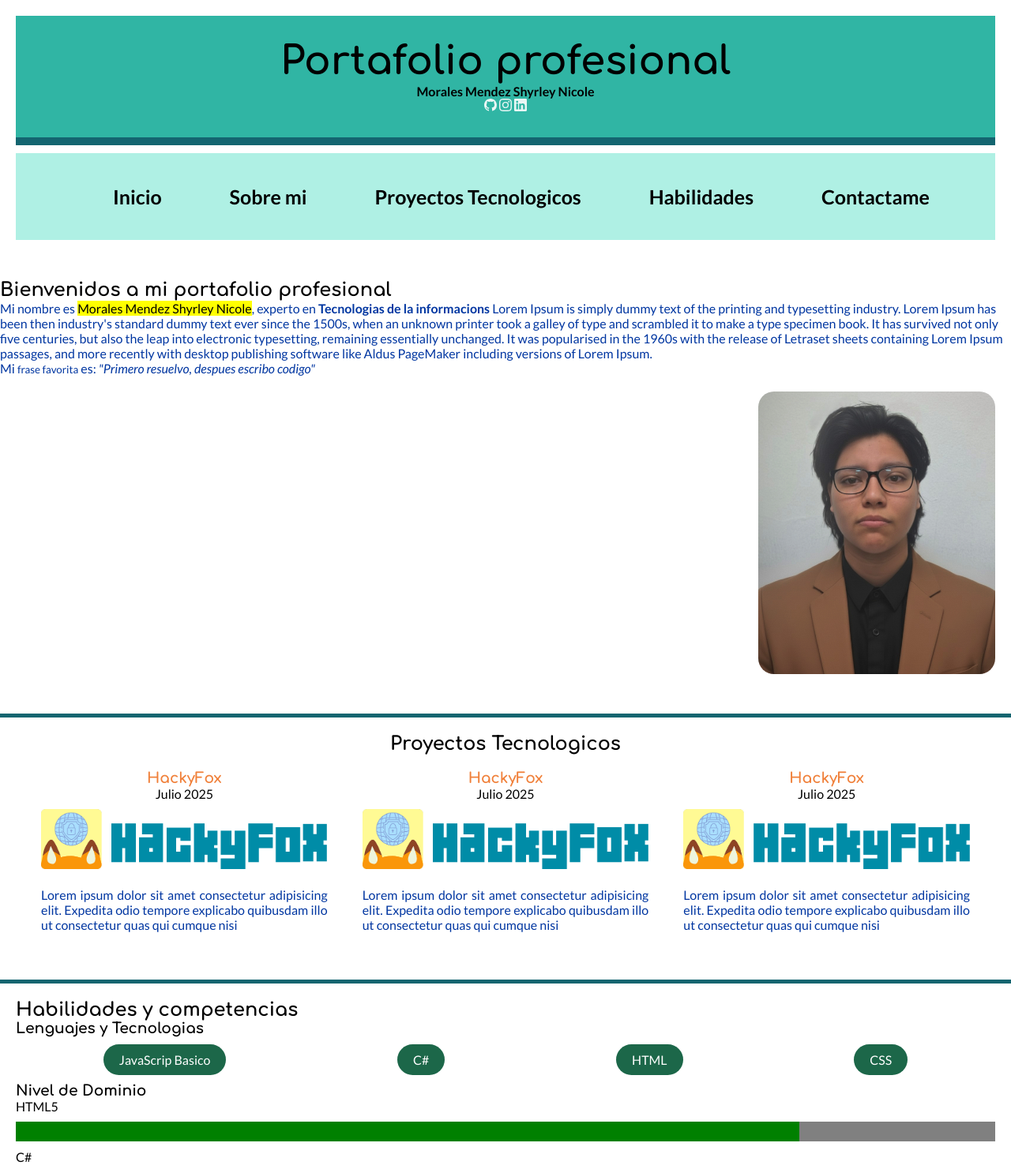
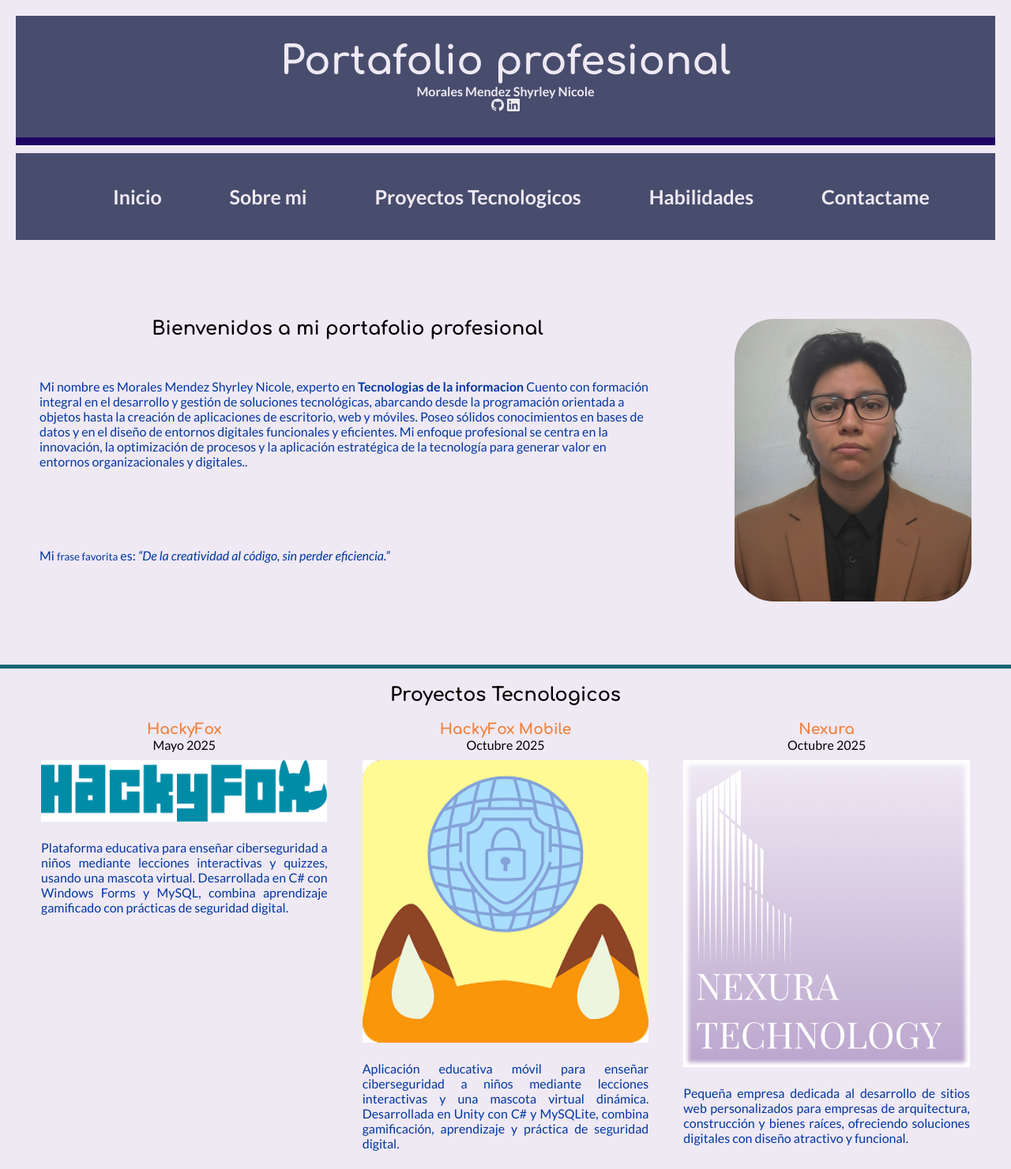
Before and after one commit to strawrabbit0424/PORTAFOLIO-SNMorales, a plain HTML site: page index.html in a window 1280 px wide. Shown: the top 1481 px of the page at 79% size. Drawn offline with Linux system fonts and the light colour scheme.

Commit message:
Actualizacion: proyectos e informacion. Estilizacion

```diff
--- a/css/main.css
+++ b/css/main.css
@@ -6,27 +6,36 @@
 
 body {
     font-family: "Lato", sans-serif;
+    background: rgb(239, 233, 244)
 }
 
+
+
 header {
-    background: rgb(48, 181, 164);
+    background: rgb(72, 77, 109);
     text-align: center;
     margin-top: 20px;
     margin-left: 20px;
     margin-right: 20px;
-    border-bottom: solid 10px rgb(20, 101, 112);
+    border-bottom: solid 10px rgb(32, 6, 99);
     padding: 30px;
 
 }
 
-
-
 h1 {
     font-family: "Comfortaa", sans-serif;
     font-size: 50px;
+    color: rgb(239, 233, 244);
 }
 
-h2,
+h4 {
+    color: rgb(239, 233, 244);
+}
+
+h2{
+    font-family: "Comfortaa", sans-serif;
+    text-align: center;
+}
 h3 {
     font-family: "Comfortaa", sans-serif;
 }
@@ -34,6 +43,7 @@ h3 {
 p {
     font-family: "Lato", sans-serif;
     color: rgb(0, 54, 161);
+    padding: 50px;
 }
 
 .bi {
@@ -47,7 +57,7 @@ p {
 }
 
 nav {
-    background: rgb(175, 240, 228);
+    background: rgb(72, 77, 109);
     margin-top: 10px;
     margin-bottom: 50px;
     margin-left: 20px;
@@ -58,7 +68,7 @@ nav {
 
 #menu-principal a {
     text-decoration: none;
-    color: #000000;
+    color: rgb(239, 233, 244);
     font-size: 25px;
     font-weight: bolder;
 }
@@ -68,12 +78,16 @@ nav {
     background-color: rgba(137, 188, 179, 0.779);
 }
 
+#sobreMi{
+    display: flex;
+}
 
 #foto-perfil {
     width: 300px;
-    border-radius: 20px;
+    border-radius: 50px;
     float: right;
-    margin: 20px;
+    margin: 50px;
+
 }
 
 main {
@@ -90,6 +104,7 @@ section {
     margin-top: 30px;
     text-align: center;
 }
+
 
 #lista-proyectos {
     display: flex;
@@ -172,6 +187,9 @@ select {
     border-radius: 10px;
 }
 
+.campos{
+    padding: 10px;
+}
 .campos button {
     background-color: #3e8284;
     color: #ffffff;
@@ -181,16 +199,16 @@ select {
     border-radius: 10px;
 }
 
-.campos .opciones {
-    width: 20px;
-}
+
+
+
 
 footer {
     overflow: hidden;
     padding: 40px 0;
-    background-color: rgb(48, 181, 164);
+  background: rgb(72, 77, 109);
     text-align: center;
-    border-top: solid 10px rgb(20, 101, 112);
+    border-top: solid 10px rgb(32, 6, 99);
 }
 
 footer p {
--- a/index.html
+++ b/index.html
@@ -7,6 +7,8 @@
 </head>
 
 <body>
+   <script src="scripts.js"></script>
+</audio>
     <header> <!--Encabezado pagina web -->
         <h1>Portafolio profesional</h1>
         <h4>Morales Mendez Shyrley Nicole</h4>
@@ -16,12 +18,6 @@
                     viewBox="0 0 16 16">
                     <path
                         d="M8 0C3.58 0 0 3.58 0 8c0 3.54 2.29 6.53 5.47 7.59.4.07.55-.17.55-.38 0-.19-.01-.82-.01-1.49-2.01.37-2.53-.49-2.69-.94-.09-.23-.48-.94-.82-1.13-.28-.15-.68-.52-.01-.53.63-.01 1.08.58 1.23.82.72 1.21 1.87.87 2.33.66.07-.52.28-.87.51-1.07-1.78-.2-3.64-.89-3.64-3.95 0-.87.31-1.59.82-2.15-.08-.2-.36-1.02.08-2.12 0 0 .67-.21 2.2.82.64-.18 1.32-.27 2-.27s1.36.09 2 .27c1.53-1.04 2.2-.82 2.2-.82.44 1.1.16 1.92.08 2.12.51.56.82 1.27.82 2.15 0 3.07-1.87 3.75-3.65 3.95.29.25.54.73.54 1.48 0 1.07-.01 1.93-.01 2.2 0 .21.15.46.55.38A8.01 8.01 0 0 0 16 8c0-4.42-3.58-8-8-8" />
-                </svg></a>
-            <a href="#" class="redes">
-                <svg xmlns="http://www.w3.org/2000/svg" width="16" height="16" fill="currentColor"
-                    class="bi bi-instagram" viewBox="0 0 16 16">
-                    <path
-                        d="M8 0C5.829 0 5.556.01 4.703.048 3.85.088 3.269.222 2.76.42a3.9 3.9 0 0 0-1.417.923A3.9 3.9 0 0 0 .42 2.76C.222 3.268.087 3.85.048 4.7.01 5.555 0 5.827 0 8.001c0 2.172.01 2.444.048 3.297.04.852.174 1.433.372 1.942.205.526.478.972.923 1.417.444.445.89.719 1.416.923.51.198 1.09.333 1.942.372C5.555 15.99 5.827 16 8 16s2.444-.01 3.298-.048c.851-.04 1.434-.174 1.943-.372a3.9 3.9 0 0 0 1.416-.923c.445-.445.718-.891.923-1.417.197-.509.332-1.09.372-1.942C15.99 10.445 16 10.173 16 8s-.01-2.445-.048-3.299c-.04-.851-.175-1.433-.372-1.941a3.9 3.9 0 0 0-.923-1.417A3.9 3.9 0 0 0 13.24.42c-.51-.198-1.092-.333-1.943-.372C10.443.01 10.172 0 7.998 0zm-.717 1.442h.718c2.136 0 2.389.007 3.232.046.78.035 1.204.166 1.486.275.373.145.64.319.92.599s.453.546.598.92c.11.281.24.705.275 1.485.039.843.047 1.096.047 3.231s-.008 2.389-.047 3.232c-.035.78-.166 1.203-.275 1.485a2.5 2.5 0 0 1-.599.919c-.28.28-.546.453-.92.598-.28.11-.704.24-1.485.276-.843.038-1.096.047-3.232.047s-2.39-.009-3.233-.047c-.78-.036-1.203-.166-1.485-.276a2.5 2.5 0 0 1-.92-.598 2.5 2.5 0 0 1-.6-.92c-.109-.281-.24-.705-.275-1.485-.038-.843-.046-1.096-.046-3.233s.008-2.388.046-3.231c.036-.78.166-1.204.276-1.486.145-.373.319-.64.599-.92s.546-.453.92-.598c.282-.11.705-.24 1.485-.276.738-.034 1.024-.044 2.515-.045zm4.988 1.328a.96.96 0 1 0 0 1.92.96.96 0 0 0 0-1.92m-4.27 1.122a4.109 4.109 0 1 0 0 8.217 4.109 4.109 0 0 0 0-8.217m0 1.441a2.667 2.667 0 1 1 0 5.334 2.667 2.667 0 0 1 0-5.334" />
                 </svg></a>
             <a href="https://www.linkedin.com/in/nicole-morales-b31a0b329/" class="redes">
                 <svg xmlns="http://www.w3.org/2000/svg" width="16" height="16" fill="currentColor"
@@ -37,58 +33,61 @@
     <nav>
         <ul id="menu-principal" l>
             <li><a href="#">Inicio</a></li>
-            <li><a href="#">Sobre mi</a></li>
+            <li><a href="#sobreMi">Sobre mi</a></li>
             <li><a href="#proyectos">Proyectos Tecnologicos</a></li>
-            <li><a href="#">Habilidades</a></li>
-            <li><a href="#">Contactame</a></li>
+            <li><a href="#Habilidades">Habilidades</a></li>
+            <li><a href="#contacto">Contactame</a></li>
         </ul>
     </nav>
     <!--contenido principal-->
     <main>
-        <section>
+        <section id="sobreMi">
+            <article>
             <h2>Bienvenidos a mi portafolio profesional</h2>
-            <p>Mi nombre es <mark>Morales Mendez Shyrley Nicole</mark>, experto en <strong>Tecnologias de la
-                    informacions</strong> Lorem Ipsum is simply dummy text of the printing
-                and typesetting industry. Lorem Ipsum has been then
-                industry's standard dummy text ever since the 1500s, when an unknown printer took a galley of type and
-                scrambled it to make a type specimen book. It has survived not only five centuries, but also the leap
-                into electronic typesetting, remaining essentially unchanged. It was popularised in the 1960s with the
-                release of Letraset sheets containing Lorem Ipsum passages, and more recently with desktop publishing
-                software like Aldus PageMaker including versions of Lorem Ipsum.</p>
-            <p>Mi <small>frase favorita</small> es: <em>"Primero resuelvo, despues escribo codigo"</em></p>
+            <p>Mi nombre es Morales Mendez Shyrley Nicole, experto en <strong>Tecnologias de la
+                    informacion</strong> Cuento con formación integral en el desarrollo y gestión de soluciones
+                tecnológicas, abarcando desde la programación orientada a objetos hasta la creación de aplicaciones de
+                escritorio, web y móviles. Poseo sólidos conocimientos en bases de datos y en el diseño de entornos
+                digitales funcionales y eficientes. Mi enfoque profesional se centra en la innovación, la optimización
+                de procesos y la aplicación estratégica de la tecnología para generar valor en entornos organizacionales
+                y digitales..</p>
+            <p>Mi <small>frase favorita</small> es: <em>“De la creatividad al código, sin perder eficiencia.”</em></p>
+            </article>
+             <article>
             <img src="images/foto-perfil.jpg" alt="Foto de perfil" id="foto-perfil" />
+            </article>
         </section>
         <section id="proyectos">
             <h2>Proyectos Tecnologicos</h2>
             <div id="lista-proyectos">
                 <article class="proyecto">
                     <h3>HackyFox</h3>
-                    <time datetime="2025-07">Julio 2025</time>
-                    <img src="images/img-proyecto1.jpg" alt="Logo de proyecto HackyFox" id="img-proyecto1" />
+                    <time datetime="2025-07">Mayo 2025</time>
+                    <img src="images/HackyFox.jpg" alt="Logo de proyecto HackyFox" id="img-proyecto1" />
                     <p>
-                        Lorem ipsum dolor sit amet consectetur adipisicing elit. Expedita odio tempore explicabo
-                        quibusdam
-                        illo ut consectetur quas qui cumque nisi
+                        Plataforma educativa para enseñar ciberseguridad a niños mediante lecciones interactivas y
+                        quizzes, usando una mascota virtual. Desarrollada en C# con Windows Forms y MySQL, combina
+                        aprendizaje gamificado con prácticas de seguridad digital.
                     </p>
                 </article>
                 <article class="proyecto">
-                    <h3>HackyFox</h3>
-                    <time datetime="2025-07">Julio 2025</time>
-                    <img src="images/img-proyecto1.jpg" alt="Logo de proyecto HackyFox" id="img-proyecto1" />
+                    <h3>HackyFox Mobile</h3>
+                    <time datetime="2025-07">Octubre 2025</time>
+                    <img class="proyec-image" src="images/HackyFoxMobile.jpg" alt="Logo de proyecto HackyFox" id="img-proyecto2" />
                     <p>
-                        Lorem ipsum dolor sit amet consectetur adipisicing elit. Expedita odio tempore explicabo
-                        quibusdam
-                        illo ut consectetur quas qui cumque nisi
+                        Aplicación educativa móvil para enseñar ciberseguridad a niños mediante lecciones interactivas y
+                        una mascota virtual dinámica. Desarrollada en Unity con C# y MySQLite, combina gamificación,
+                        aprendizaje y práctica de seguridad digital.
                     </p>
                 </article>
                 <article class="proyecto">
-                    <h3>HackyFox</h3>
-                    <time datetime="2025-07">Julio 2025</time>
-                    <img src="images/img-proyecto1.jpg" alt="Logo de proyecto HackyFox" id="img-proyecto1" />
+                    <h3>Nexura</h3>
+                    <time datetime="2025-07">Octubre  2025</time>
+                    <img src="images/Nexura.jpg" alt="Logo de proyecto Nexura" id="img-proyecto3" />
                     <p>
-                        Lorem ipsum dolor sit amet consectetur adipisicing elit. Expedita odio tempore explicabo
-                        quibusdam
-                        illo ut consectetur quas qui cumque nisi
+                        Pequeña empresa dedicada al desarrollo de sitios web personalizados para empresas de
+                        arquitectura, construcción y bienes raíces, ofreciendo soluciones digitales con diseño atractivo
+                        y funcional.
                     </p>
 
                 </article>
@@ -148,31 +147,7 @@
                 <label>Telefono</label>
                 <input type="tel" />
             </div>
-            <div class="campos">
-                <label>Fecha de evento</label>
-                <input type="date" />
-            </div>
-            <div class="campos">
-                <label>Numero de empleados</label>
-                <input type="number" />
-            </div>
-            <div class="campos">
-                <label>Modo de contacto</label>
-                <input type="checkbox" class="opciones" name="modalidad"/><span>WhatsApp</span>
-                 <input type="checkbox" class="opciones" name="modalidad"/><span>Correo</span>
-            </div>
-               <div class="campos">
-                <label>¿Eres cliente?</label>
-                <input type="radio" name="es_cliente"/><span>Si</span>
-                <input type="radio" name="es_cliente"/><span>No</span>
-            </div>
-            <div class="campos">
-                <label>Fotografia</label>
-                <input type="file"/>
-            </div>
-            <div class="campos">
-                <button type="submit">enviar</button>
-            </div>
+
         </form>
     </section>
     <footer>
--- /dev/null
+++ b/scripts.js
@@ -0,0 +1,15 @@
+// scripts.js
+const backgroundMusic = new Audio('Audio/Lancelot.mp3');
+backgroundMusic.loop = true;
+backgroundMusic.volume = 0.3;
+
+function startBackgroundMusic() {
+    backgroundMusic.play().catch(e => console.log(e));
+    document.removeEventListener('click', startBackgroundMusic);
+    document.removeEventListener('touchstart', startBackgroundMusic);
+    document.removeEventListener('keydown', startBackgroundMusic);
+}
+
+document.addEventListener('click', startBackgroundMusic);
+document.addEventListener('touchstart', startBackgroundMusic);
+document.addEventListener('keydown', startBackgroundMusic);
```
Also changed, not shown: images/HackyFox.jpg (added), images/HackyFoxMobile.jpg (added), images/Nexura.jpg (added), 1 other file.
